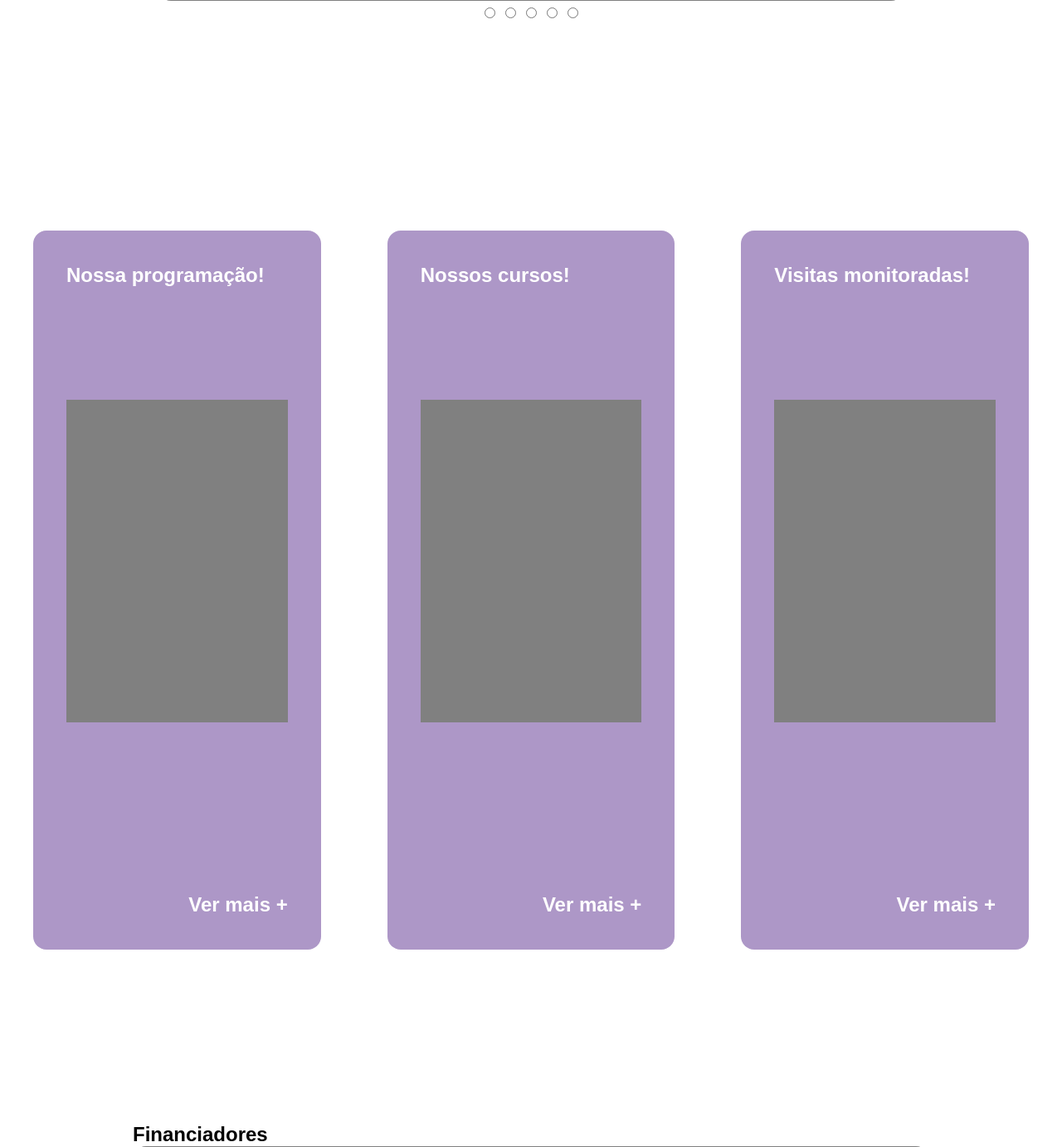
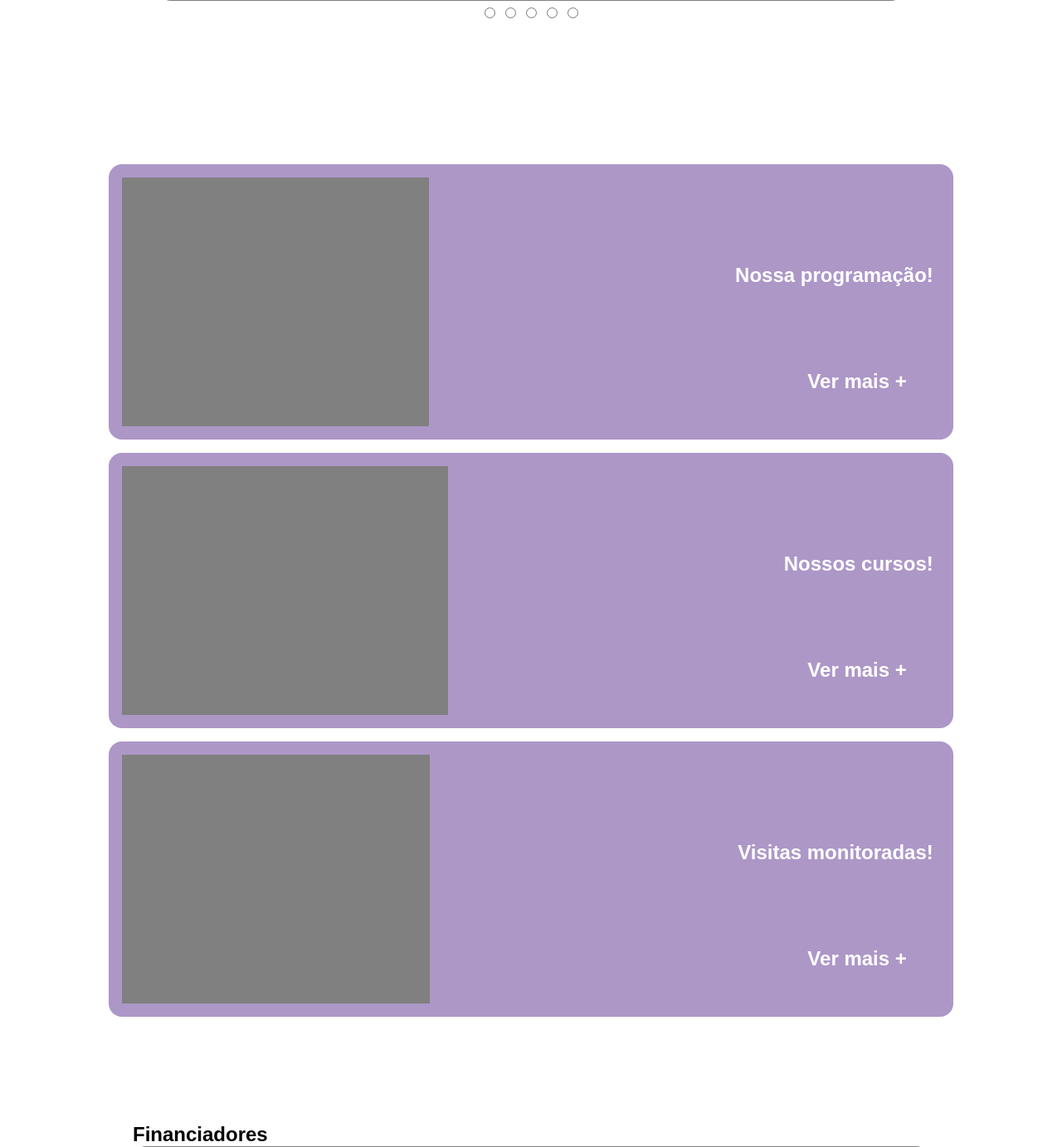
Before and after one commit to ParqueVilaLobos/vilaLobos, a PHP site: page / in a window 1280 px wide. Shown: the part 2839-4222 px from the top of the page at 83% size. Run offline with PHP 8.4, Linux system fonts and the light colour scheme.

Commit message:
Responsividade HomePage
Cards | Carrossel

```diff
--- /dev/null
+++ b/componentes/cards/card-responsividade.css
@@ -0,0 +1,49 @@
+
+@media (max-width: 2000px) {
+    #conteinerProgramacao {
+        grid-template-columns: none;
+        grid-template-rows: 1fr 1fr 1fr;
+    }
+
+    #cards {
+        width: 100%;
+        padding: 1vh;
+    }
+
+    .card {
+        padding: 2vh;
+        grid-template-rows: 0;
+        grid-template-areas: "img img . ."
+                             "img img . ."
+                             "img img . title"
+                             "img img . btn"
+
+    }
+
+    .textCard {
+        grid-area: title;
+        display: flex;
+        justify-content: end;
+        align-items: end;
+        padding: 0 1vh 1vh 0;
+    }
+
+    .imgCard {
+        grid-area: img;
+        padding: 0;
+    }
+
+    .imgCard div{
+        width: 100%;
+        height: 100%;
+    }
+
+
+    .btnCard {
+        display: flex;
+        align-items: end;
+        justify-content: end;
+        padding: 5vh;
+        grid-area: btn;
+    }
+}
--- a/componentes/cards/cards.css
+++ b/componentes/cards/cards.css
@@ -1,20 +1,18 @@
 #cards {
-    height: 100%;
-    width: 100%;
     padding: 5vh;
     display: flex;
     justify-content: center;
     align-items: center;
-    gap: 2vh;
+    gap: 15vh;
 }
 
 .card {
-    height: 90%;
-    flex: 1;
+    height: 100%;
+    flex: .8;
     background-color: #AD97C7;
     border-radius: 2vh;
     display: grid;
-    grid-template-rows:  .7fr 2fr 1fr;
+    grid-template-rows: .7fr 2fr 1fr;
 }
 
 .textCard {
--- /dev/null
+++ b/componentes/carrossel/carrossel-responsividade.css
@@ -0,0 +1,10 @@
+@media (max-width: 800px){
+
+    #mainCarrossel {
+        justify-content: center;
+    }
+
+    #mainCarrossel section {
+        height: 70%;
+    }
+}
--- a/index.php
+++ b/index.php
@@ -9,12 +9,11 @@
     <link rel="stylesheet" href="./componentes/footer/footer.css">
     <link rel="stylesheet" href="./componentes/carrossel/carrossel.css">
     <link rel="stylesheet" href="./componentes/cards/cards.css">
+    <link rel="stylesheet" href="./componentes/cards/card-responsividade.css">
+    <link rel="stylesheet" href="./componentes/carrossel/carrossel-responsividade.css">
 </head>
 <body>
-    <!-- Componente Header -->
     <?php include('./componentes/header/header.php'); ?>
-
-    <!-- Fim do componente -->
     <main>
         <section id="conteinerConheca">
            <?php
--- a/main.css
+++ b/main.css
@@ -77,7 +77,8 @@ main {
 }
 
 #conteinerProgramacao {
-    display: flex;
+    display: grid;
+    grid-template-columns: 1fr 1fr 1fr;
     background-color: white;
 }
 
```
